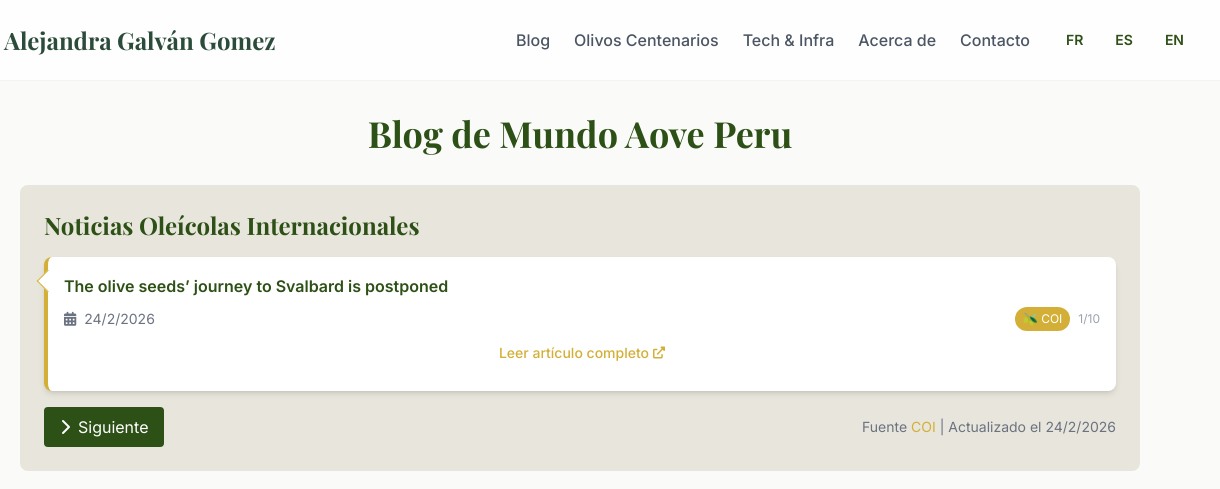
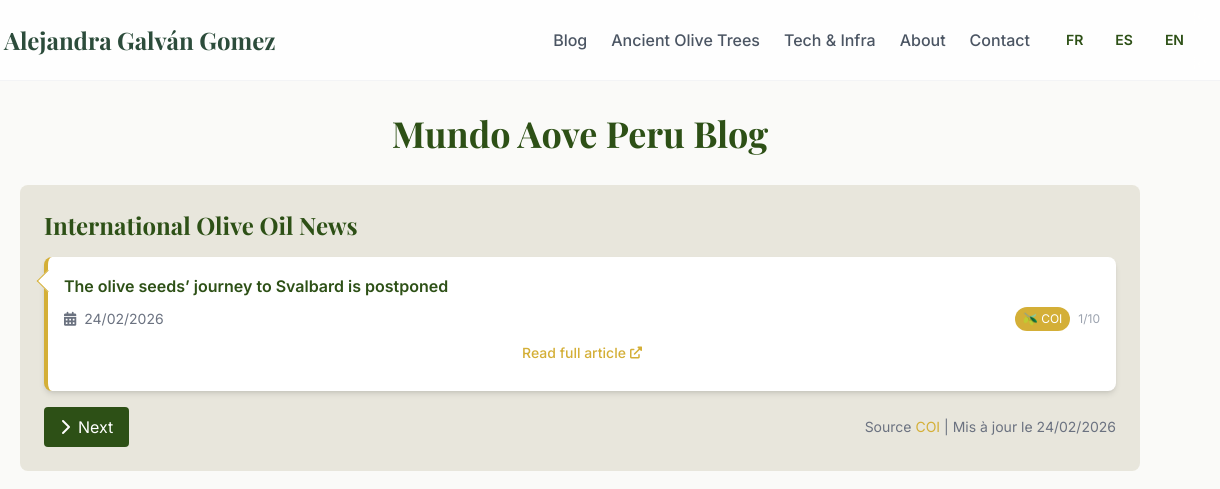
Before and after one commit to Mundo-Aove/Mundo-Aove, a website: page index.html in a window 1280 px wide. Shown: the top 489 px of the page, 60-1280 px from the left. Drawn offline with nearby package versions, Linux system fonts and the light colour scheme.

Commit message:
Fix: harmonisation des traductions du blog et correction de la synchronisation langue

```diff
--- a/index.html
+++ b/index.html
@@ -453,7 +453,7 @@
     <script src="js/telegram-contact.js"></script>
     <script src="js/rss-loader.js"></script>
 
-    <!-- Nouveau script de gestion de langue (harmonisé) -->
+    <!-- Nouveau script de gestion de langue (harmonisé) avec notification du blog -->
     <script>
         // Fonction principale de changement de langue
         window.setLanguage = function(lang) {
@@ -461,7 +461,6 @@
                 console.error('Langue non disponible:', lang);
                 return;
             }
-            // Utiliser getTranslation si disponible, sinon parcours manuel
             const getTrans = window.getTranslation || function(key, l) {
                 return key.split('.').reduce((o, k) => o?.[k], window.translations[l]) || key;
             };
@@ -474,7 +473,22 @@
                     console.warn('Traduction manquante pour', key, 'en', lang);
                 }
             });
+
             localStorage.setItem('preferredLanguage', lang);
+
+            // Notifier le blog du changement de langue
+            if (window.blogApp) {
+                window.blogApp.currentLang = lang;                // met à jour la langue du blog
+                if (typeof window.blogApp.updateLanguage === 'function') {
+                    window.blogApp.updateLanguage();              // met à jour les textes fixes du blog
+                }
+                // Forcer le re‑rendu des articles si on est sur la page blog
+                if (window.blogApp.currentPage === 'blog' && window.blogApp.articleManager) {
+                    window.blogApp.articleManager.renderArticles(lang);
+                }
+            } else {
+                window.dispatchEvent(new CustomEvent('languageChanged', { detail: { lang } }));
+            }
         };
 
         // Initialisation de la langue au chargement
```
